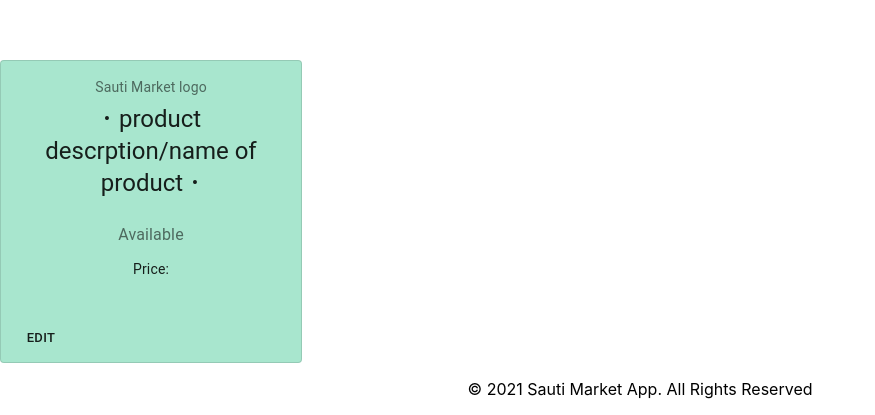
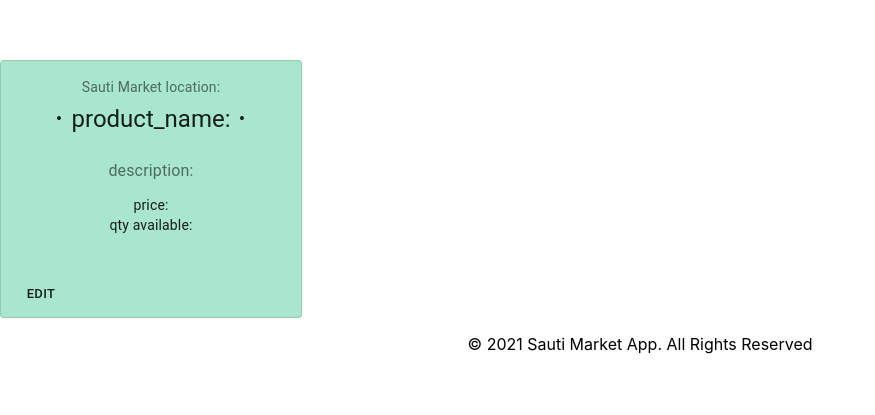
Before and after one commit to web25Lucius/front-end-2, a React (Create React App) app in the folder sauti-market-landing-page/: page / in a window 1280 px wide. Shown: the part 2311-2726 px from the top of the page, without its empty margins (0-875 px from the left). After the commit the page ends 2681 px from the top, so only its background shows below. Built offline with nearby package versions, Linux system fonts and the light colour scheme.

Commit message:
fixed context

```diff
--- a/sauti-market-landing-page/src/App.js
+++ b/sauti-market-landing-page/src/App.js
@@ -18,11 +18,13 @@
 export const App = () => {
   const [product, setProduct] = useState({
     id: 0,
-    product_id: 0,
+    product_name: "",
     seller_id: 0,
     seller_price: 0,
     qty: 0,
-    description:""
+    description:"",
+    seller_name: "",
+    location: ""
   });
   console.log(ProductContext);
   // const [newUser, setNewUser] = useState(); // newUserForm
--- a/sauti-market-landing-page/src/components/ProductCard.js
+++ b/sauti-market-landing-page/src/components/ProductCard.js
@@ -36,14 +36,6 @@
 const ProductCard = () => {
   const product = useContext(ProductContext);
 
-  // const [product, setProduct] = useState({
-  //   id: 0,
-  //   product_id: 0,
-  //   seller_id: 0,
-  //   seller_price: 0,
-  //   qty: 0,
-  //   description:""
-  // });
 
 
   // let { product_id } = useParams();
@@ -84,16 +76,16 @@
       <CardContent style={{textAlign: "center"}}>
       {/* // {isClassCard ? <button>Logout</button> : <button>Login</button>} */}
         <Typography className={classes.title} color="textSecondary" gutterBottom>
-        Sauti Market logo
+        Sauti Market location: {product.location}
         </Typography>
         <Typography variant="h5" component="h2">
-          {bull} {product.description} product descrption/name of product {bull}
+          {bull} product_name: {product.product_name} {bull}
         </Typography>
         <Typography className={classes.pos} color="textSecondary"><br/>
-        {product.qty} Available
+         description: {product.description}
         </Typography>
         <Typography variant="body2" component="p">
-          Price: {product.seller_price} <br/>
+        price: {product.seller_price}  <br /> qty available: {product.qty}   <br/>
         <br/>
         </Typography>
       </CardContent>
```
